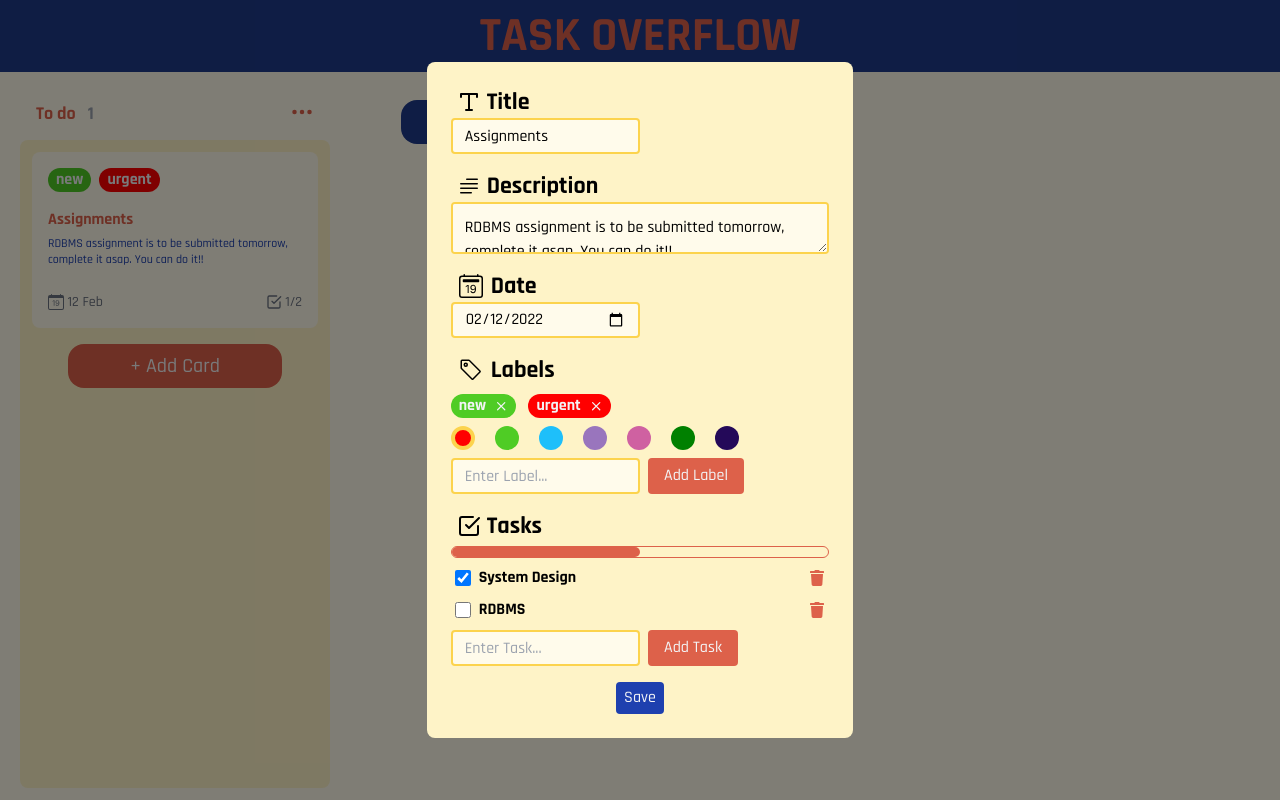
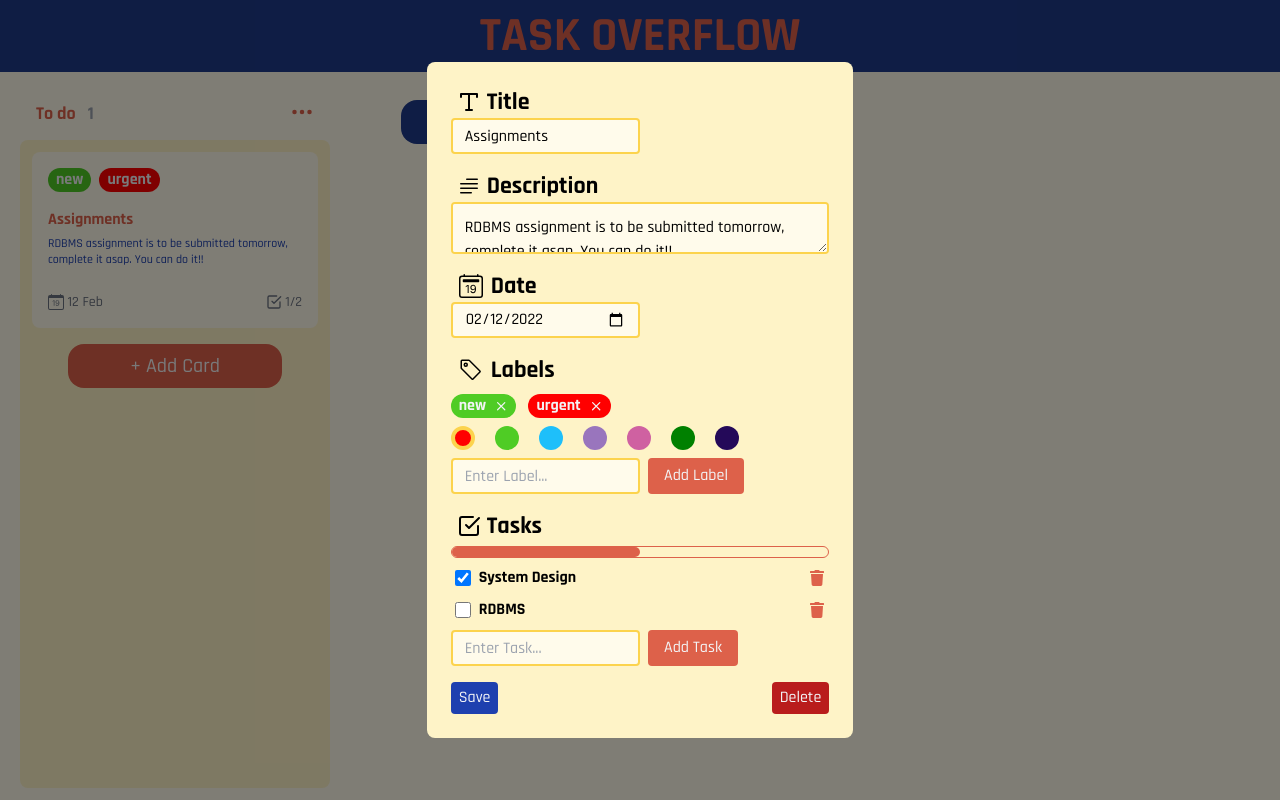
Before and after one commit to Sukhseerat-Kaur/Task-Overflow, a React (Create React App) app: page / in a window 1280 px wide. Both pictures are taken after a click on the button 175 px from the left and 240 px from the top of the page. Built offline with nearby package versions, Linux system fonts and the light colour scheme.

Commit message:
added delete card button to modal

```diff
--- a/src/components/Modal/index.js
+++ b/src/components/Modal/index.js
@@ -5,6 +5,7 @@ import { FaTrash } from "react-icons/fa";
 import Label from "../Label";
 import { useDispatch } from "react-redux";
 import { updateCard } from "../../actions/cardActions";
+import { deleteCard } from "../../actions/cardActions";
 
 const Modal = ({ onCloseModal, cardData, cardIndex, boardIndex }) => {
   const dispatch = useDispatch();
@@ -276,12 +277,19 @@ const Modal = ({ onCloseModal, cardData, cardIndex, boardIndex }) => {
           </div>
         </div>
 
-        <div className="w-full flex justify-center mt-4">
+        <div className="w-full flex gap-0 justify-between mt-4">
           <button
             onClick={onSubmitHandler}
             className="bg-blue-800 hover:bg-blue-900 py-1 px-2 flex items-center justify-center text-gray-100 h-fit rounded w-fit"
           >
             Save
+          </button>
+
+          <button
+            onClick={() => dispatch(deleteCard(cardIndex, boardIndex))}
+            className="bg-red-700 hover:bg-red-800 py-1 px-2 flex items-center justify-center text-gray-100 h-fit rounded w-fit"
+          >
+            Delete
           </button>
         </div>
       </div>
```
